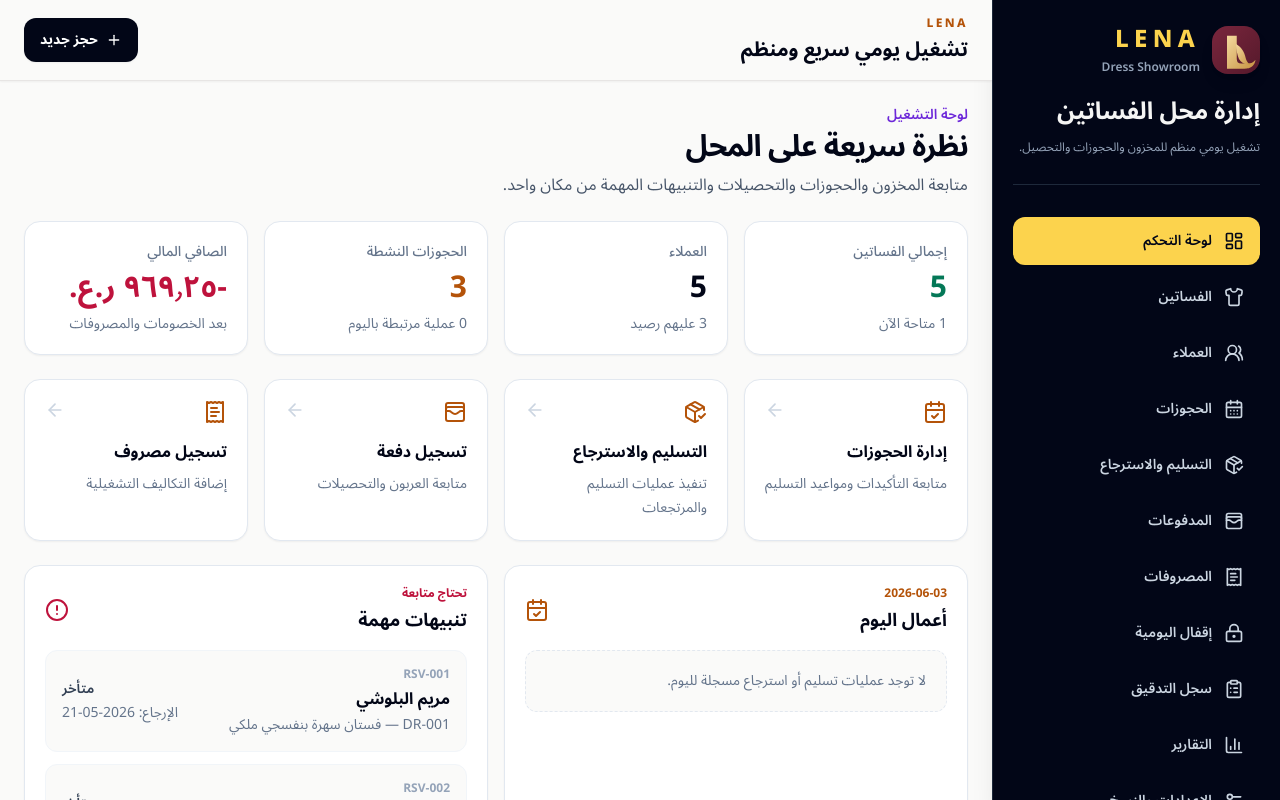
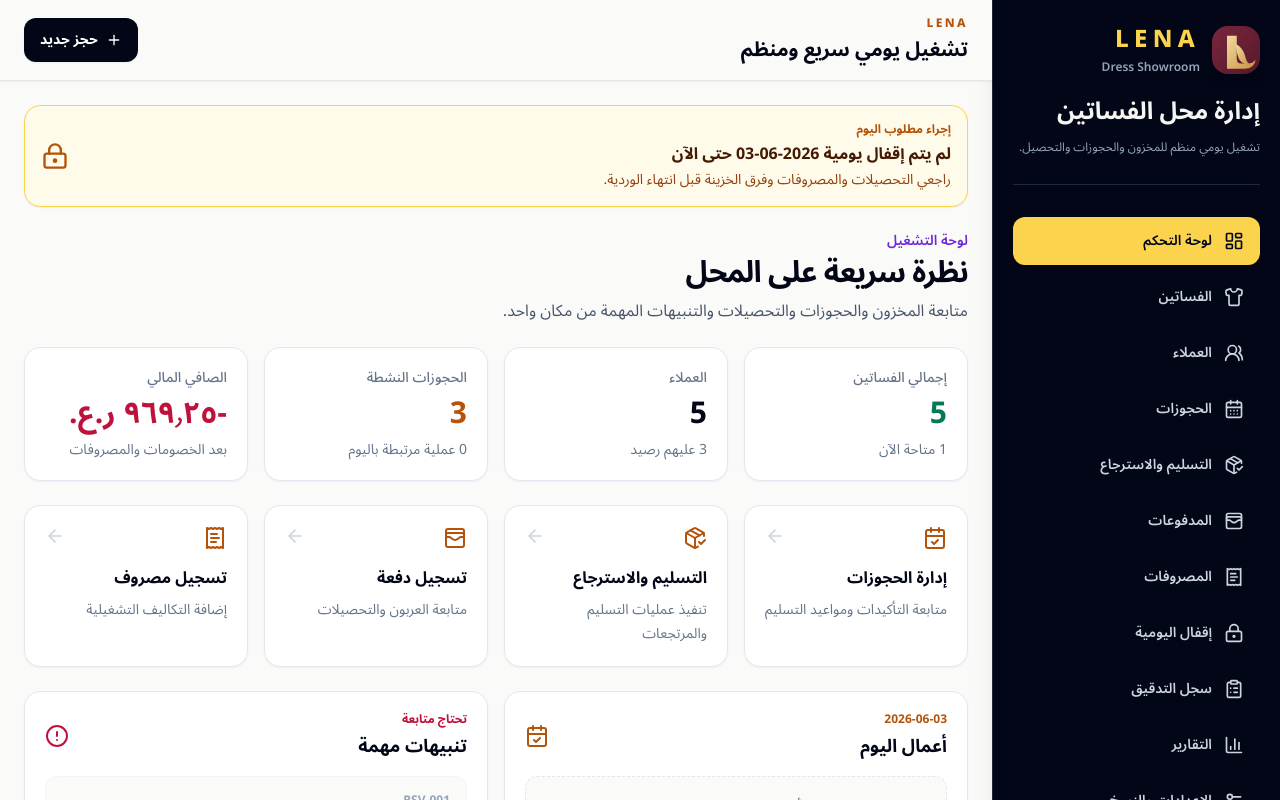
Before and after one commit to mohamedmasoud3030-tech/dress-roomshow, a React (Vite) app: page / in a window 1280 px wide. Shown: the top 800 px of the page. Built offline with nearby package versions, Linux system fonts and the light colour scheme.

Commit message:
feat(dashboard): show pending daily closing alert on home route

```diff
--- a/src/app/App.tsx
+++ b/src/app/App.tsx
@@ -2,7 +2,7 @@ import { Route, Routes } from 'react-router-dom';
 import { AppLayout } from '../components/layout/AppLayout';
 import { AuditLogPage } from '../features/audit/AuditLogPage';
 import { CustomersPage } from '../features/customers/CustomersPage';
-import { DashboardPage } from '../features/dashboard/DashboardPage';
+import { DashboardWithClosingAlertPage } from '../features/dashboard/DashboardWithClosingAlertPage';
 import { DeliveryReturnPage } from '../features/delivery-return/DeliveryReturnPage';
 import { DressesPage } from '../features/dresses/DressesPage';
 import { ExpensesPage } from '../features/expenses/ExpensesPage';
@@ -16,7 +16,7 @@ export function App() {
   return (
     <Routes>
       <Route element={<AppLayout />}>
-        <Route index element={<DashboardPage />} />
+        <Route index element={<DashboardWithClosingAlertPage />} />
         <Route path="dresses" element={<DressesPage />} />
         <Route path="customers" element={<CustomersPage />} />
         <Route path="reservations" element={<ReservationsPage />} />
@@ -27,7 +27,7 @@ export function App() {
         <Route path="audit-log" element={<AuditLogPage />} />
         <Route path="reports" element={<ReportsPage />} />
         <Route path="preferences" element={<PreferencesPage />} />
-        <Route path="*" element={<DashboardPage />} />
+        <Route path="*" element={<DashboardWithClosingAlertPage />} />
       </Route>
     </Routes>
   );
```
